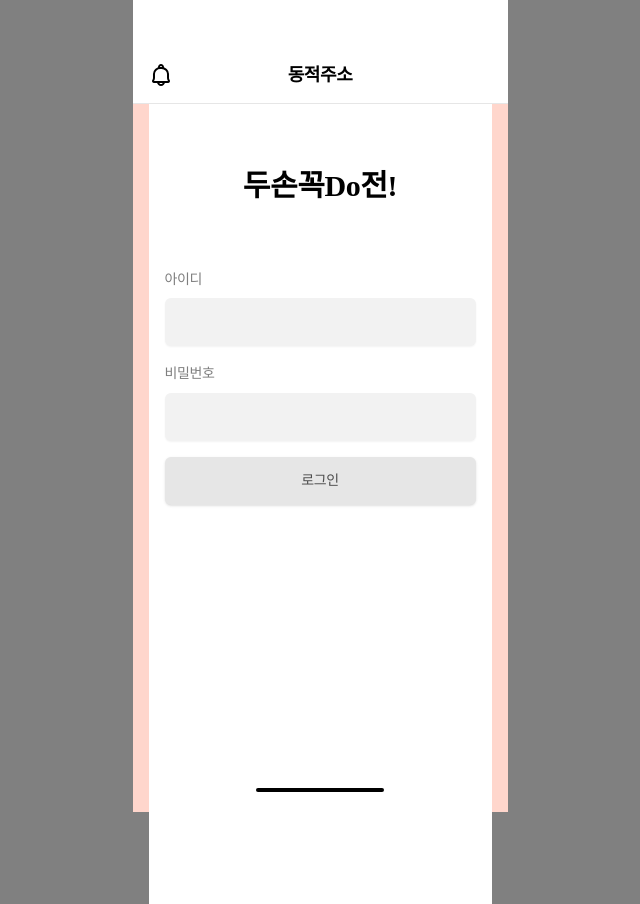
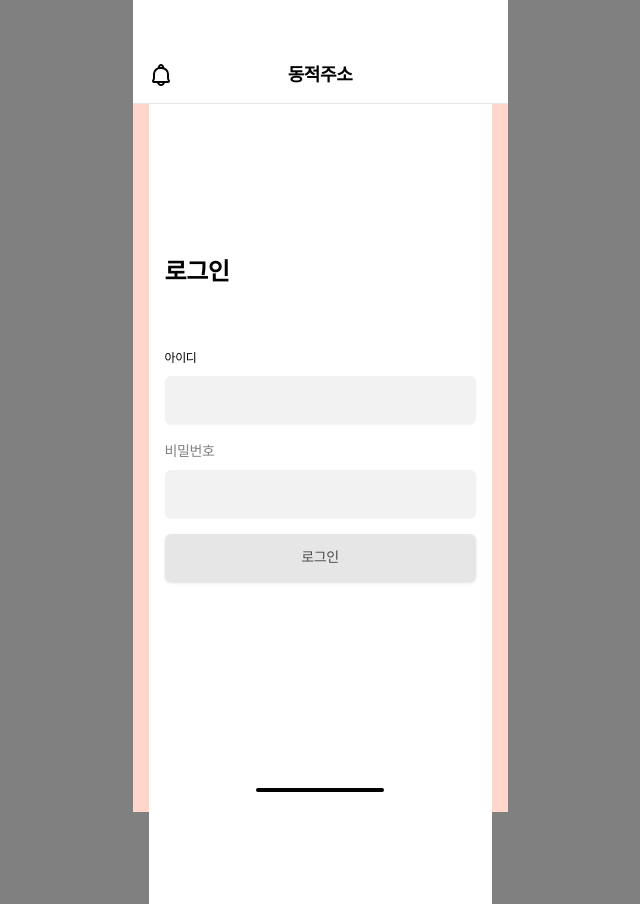
Before and after one commit to blaybus-playus/Frontend, a Next.js app: page /login in a window 1280 px wide. Shown: the whole page, without its empty margins (320-960 px from the left). Built offline with nearby package versions, Linux system fonts and the light colour scheme.

Commit message:
style: 레이아웃 수정정

```diff
--- a/app/layout.tsx
+++ b/app/layout.tsx
@@ -14,7 +14,7 @@ export default function RootLayout({
 }>) {
   return (
     <html lang="ko">
-      <body className="pt-[104px] bg-primary-100">
+      <body className="pt-[104px] bg-primary-100 overflow-x-hidden">
         <Header />
         <div className="w-full px-[16px]">
           {children}
--- a/app/login/page.tsx
+++ b/app/login/page.tsx
@@ -19,12 +19,12 @@ export default function LoginPage() {
   return (
     <div className="min-h-screen bg-white px-4">
       {/* Main Content */}
-      <main className="flex flex-col items-center pt-16">
-        <h1 className="text-3xl font-bold mb-16">두손꼭Do전!</h1>
+      <main className="relative flex flex-col pt-[152px]">
+        <h1 className="headline-semibold-24 font-bold mb-[56px]">로그인</h1>
 
         <form onSubmit={handleSubmit} className="w-full space-y-4">
           <div className="space-y-2">
-            <label className="text-sm text-gray-600">아이디</label>
+            <label className="body-medium-12">아이디</label>
             <Input
               type="text"
               value={formData.username}
```
